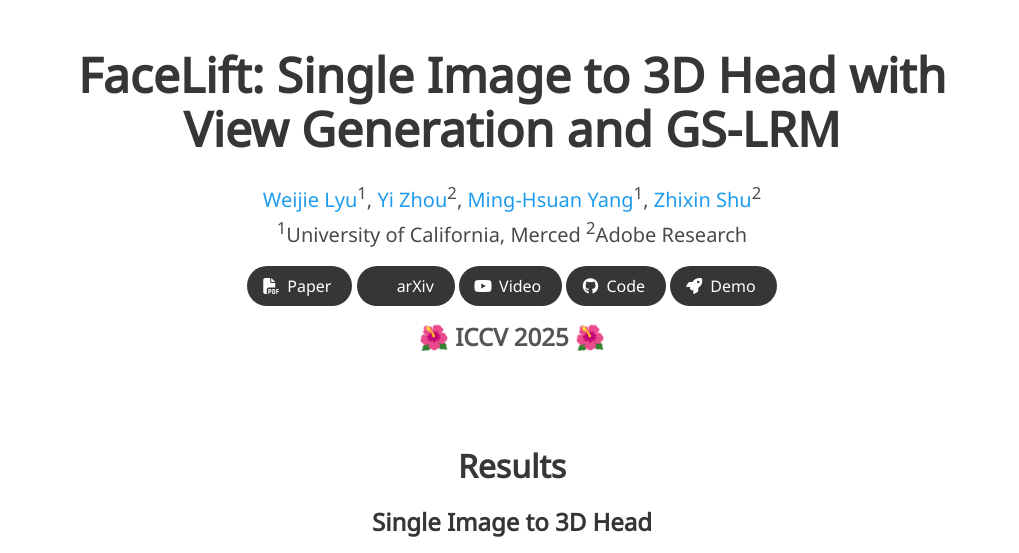
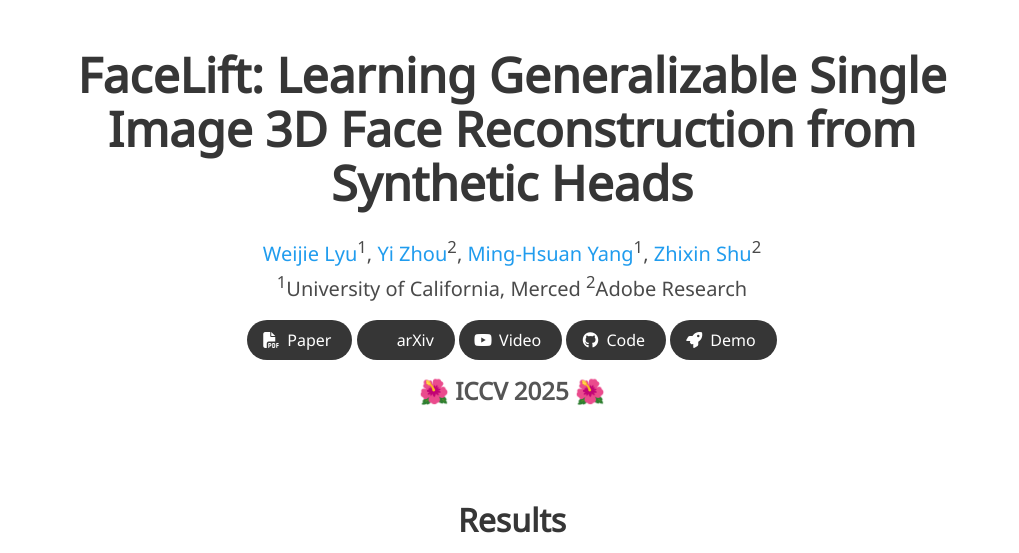
Before and after one commit to weijielyu/FaceLift, a plain HTML site: page more_results.html in a window 1280 px wide. Shown: the top 553 px of the page, without its empty margins (128-1147 px from the left). Drawn offline with nearby package versions, Linux system fonts and the light colour scheme; some icons are missing; a web font is replaced by a local one.

Commit message:
Update title and heading for FaceLift project

```diff
--- a/more_results.html
+++ b/more_results.html
@@ -5,7 +5,7 @@
   <meta name="description"
         content="FaceLift takes a single image of a human face as input and generates a high-fidelity 3D Gaussian head representation.">
   <meta name="viewport" content="width=device-width, initial-scale=1">
-  <title>FaceLift: Single Image to 3D Head with View Generation and GS-LRM</title>
+  <title>FaceLift: Learning Generalizable Single Image 3D Face Reconstruction from Synthetic Heads</title>
 
   <link href="https://fonts.googleapis.com/css?family=Google+Sans|Noto+Sans|Castoro"
         rel="stylesheet">
@@ -34,7 +34,7 @@
       <div class="columns is-centered">
         <div class="column has-text-centered">
           <h1 class="title is-1 publication-title">
-            FaceLift: Single Image to 3D Head with View Generation and GS-LRM
+            FaceLift: Learning Generalizable Single Image 3D Face Reconstruction from Synthetic Heads
           </h1>
 
           <div class="is-size-5 publication-authors">
```
